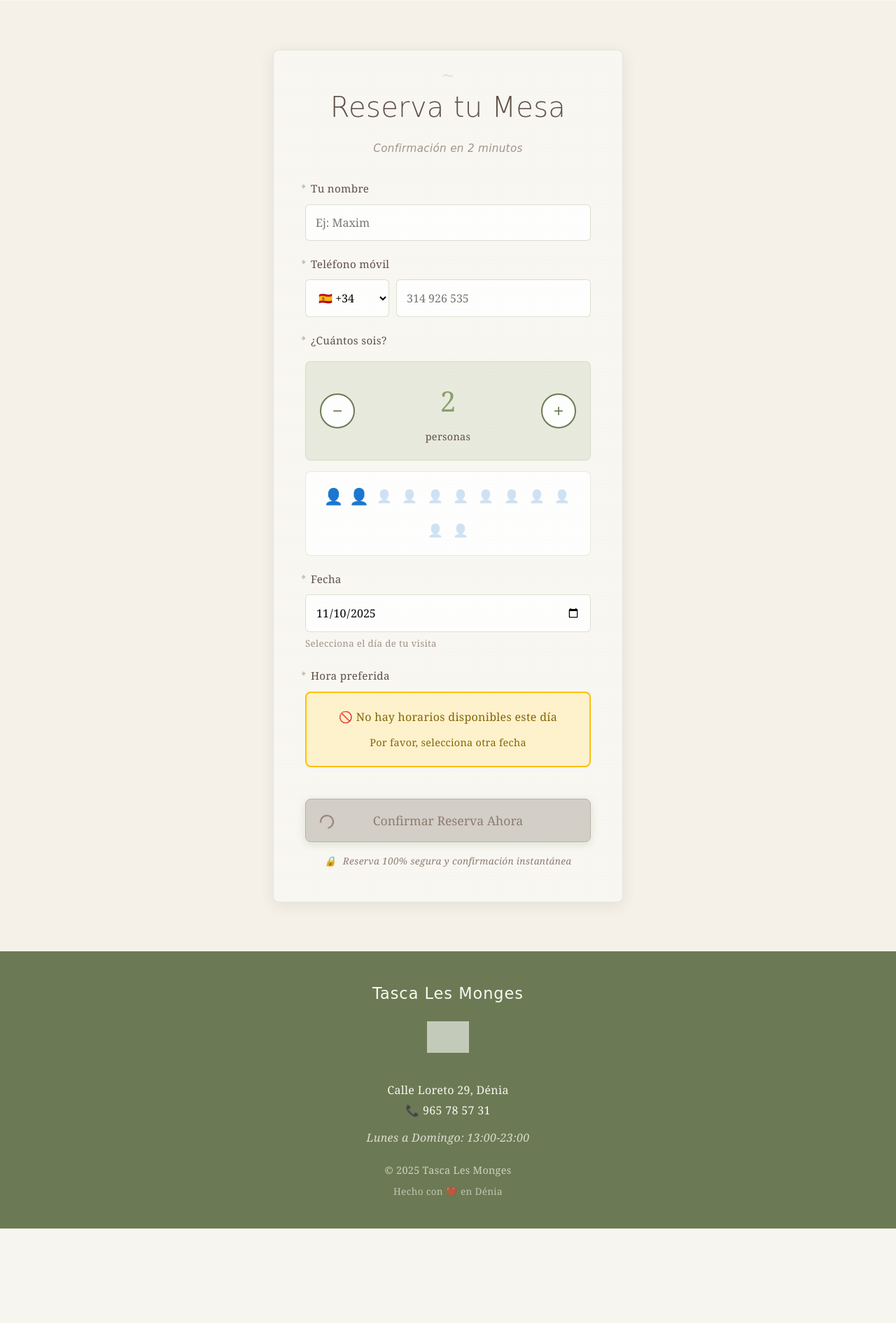
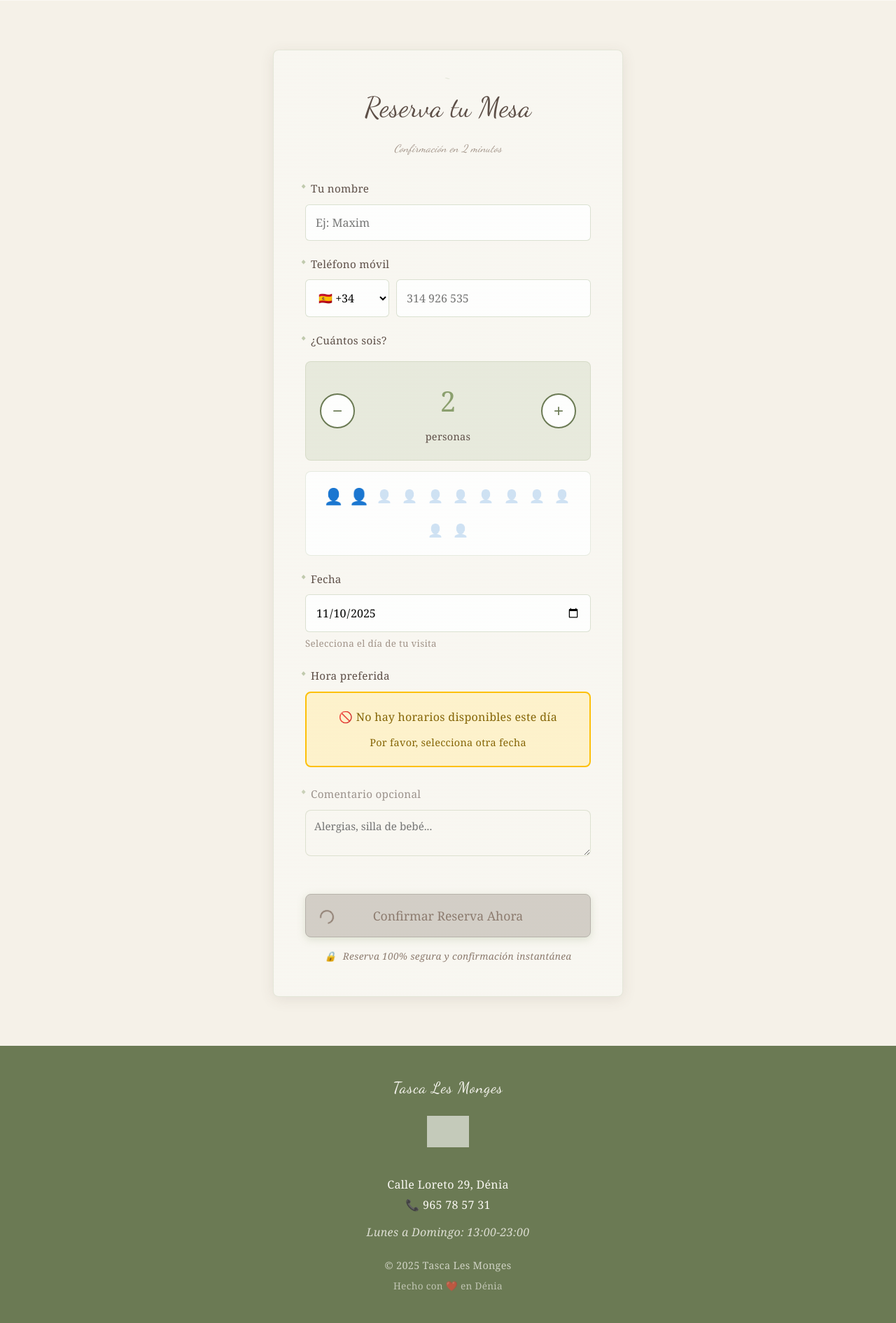
Before and after one commit to Gatimoro/ForkReplacement, a Flask app: page / in a window 1280 px wide. Shown: the part 3874-5764 px from the top of the page at 70% size. Before the commit the page ends 5629 px from the top, so only its background shows below. Run offline with Flask 3, Linux system fonts and the light colour scheme; data that the repository does not hold is empty; grey boxes are pictures that could not be loaded.

Commit message:
Change font family and add comment field
Updated font family from 'Brush Script MT' to 'Dancing Script' in various elements and added an optional comment field in the form.

```diff
--- a/templates/index.html
+++ b/templates/index.html
@@ -21,7 +21,7 @@
     <link rel="apple-touch-icon" sizes="180x180" href="/static/bici_x180.png">
 
 
-    <style>
+    <style>@import url('https://fonts.googleapis.com/css2?family=Dancing+Script&display=swap');
         * {
             margin: 0;
             padding: 0;
@@ -117,7 +117,7 @@
             right: 2%;
             width: 200px;
             height: 200px;
-            animation: floatSlow 20s ease-in-out infinite;
+            /*animation: floatSlow 20s ease-in-out infinite;*/
             opacity: 0.2;
             filter: drop-shadow(2px 2px 4px rgba(139, 159, 110, 0.2));
         }
@@ -127,7 +127,8 @@
             left: 2%;
             width: 200px;
             height: 200px;
-            animation: floatSlow 25s ease-in-out infinite reverse;
+	    /*
+            animation: floatSlow 25s ease-in-out infinite reverse;*/
             transform: scaleX(-1);
             opacity: 0.2;
             filter: drop-shadow(2px 2px 4px rgba(139, 159, 110, 0.2));
@@ -182,7 +183,7 @@
             font-weight: 400;
             letter-spacing: 0.5px;
             font-style: italic;
-            font-family: 'Brush Script MT', cursive, Georgia, serif;
+            font-family: 'Dancing Script', 'Brush Script MT', cursive, Georgia, serif;
         }
 
         .nav-menu {
@@ -239,7 +240,7 @@
             margin-bottom: 10px;
             text-shadow: 3px 3px 12px rgba(0,0,0,0.6);
             animation: fadeInUp 0.8s ease;
-            font-family: 'Brush Script MT', cursive, Georgia, serif;
+            font-family: 'Dancing Script', 'Brush Script MT', cursive, Georgia, serif;
             letter-spacing: 1px;
         }
 
@@ -347,7 +348,7 @@
             color: var(--warm-brown);
             margin-bottom: 25px;
             font-weight: 300;
-            font-family: 'Brush Script MT', cursive, Georgia, serif;
+            font-family: 'Dancing Script', 'Brush Script MT', cursive, Georgia, serif;
             position: relative;
         }
 
@@ -437,7 +438,7 @@
             font-size: 2rem;
             color: var(--warm-brown);
             margin-bottom: 10px;
-            font-family: 'Brush Script MT', cursive, Georgia, serif;
+            font-family: 'Dancing Script', 'Brush Script MT', cursive, Georgia, serif;
             font-weight: 300;
         }
 
@@ -606,7 +607,7 @@
             color: var(--warm-brown);
             margin-bottom: 20px;
             text-align: center;
-            font-family: 'Brush Script MT', cursive, Georgia, serif;
+            font-family: 'Dancing Script', 'Brush Script MT', cursive, Georgia, serif;
             font-weight: 300;
         }
 
@@ -662,7 +663,7 @@
             font-size: 1.5rem;
             color: var(--sage-green);
             opacity: 0.2;
-            font-family: 'Brush Script MT', cursive;
+            font-family: 'Dancing Script', 'Brush Script MT', cursive;
         }
 
         .form-header {
@@ -674,7 +675,7 @@
             font-size: 2rem;
             color: var(--warm-brown);
             margin-bottom: 10px;
-            font-family: 'Brush Script MT', cursive, Georgia, serif;
+            font-family: 'Dancing Script', 'Brush Script MT', cursive, Georgia, serif;
             font-weight: 300;
         }
 
@@ -982,7 +983,7 @@
 
         /* Handwritten accent elements */
         .handwritten-accent {
-            font-family: 'Brush Script MT', cursive, Georgia, serif;
+            font-family: 'Dancing Script', 'Brush Script MT', cursive, Georgia, serif;
             color: var(--olive);
             font-size: 1.1rem;
             margin: 10px 0;
@@ -1047,7 +1048,7 @@
             font-size: 1.4rem;
             margin-bottom: 20px;
             letter-spacing: 1px;
-            font-family: 'Brush Script MT', cursive, Georgia, serif;
+            font-family: 'Dancing Script', 'Brush Script MT', cursive, Georgia, serif;
         }
 
         .footer-logo-img {
@@ -1492,6 +1493,24 @@ filter: brightness(0) invert(1);
 		    </div>
 		    <input type="hidden" id="hora" name="hora" value="">
 		</div>
+                <!-- Optional comment field - discrete and optional -->
+                <div class="form-group" style="margin-top: 25px;">
+                    <label for="notes" style="font-size: 0.95rem; opacity: 0.85; font-weight: normal;">
+                        <span style="opacity: 0.7;">Comentario opcional</span>
+                    </label>
+                    <textarea
+                        id="notes"
+                        name="notes"
+                        rows="2"
+                        placeholder="Alergias, silla de bebé..."
+                        style="width: 100%; padding: 12px; border: 1px solid rgba(139, 159, 110, 0.25);
+                               border-radius: 8px; font-family: Georgia, serif; font-size: 0.95rem;
+                               background: rgba(250, 248, 243, 0.5); resize: vertical; min-height: 50px;
+                               transition: all 0.3s ease; color: var(--warm-brown);"
+                        onfocus="this.style.borderColor='var(--sage-green)'; this.style.background='white';"
+                        onblur="this.style.borderColor='rgba(139, 159, 110, 0.25)'; this.style.background='rgba(250, 248, 243, 0.5)';"
+                    ></textarea>
+                </div>
 
                 <button type="submit" class="submit-btn" id="submitBtn" disabled>
                     Confirmar Reserva Ahora
@@ -1713,7 +1732,8 @@ filter: brightness(0) invert(1);
 	        telefono: phoneNumber,
 	        personas: document.getElementById('personas').value,
 	        fecha: document.getElementById('fecha').value,
-                hora: document.getElementById('hora').value
+	        hora: document.getElementById('hora').value,
+	        notes: document.getElementById('notes').value || ''
 	    };
 
             console.log('Sending data:', formData);
```
Lines whose indentation alone changed are shown as unchanged.
